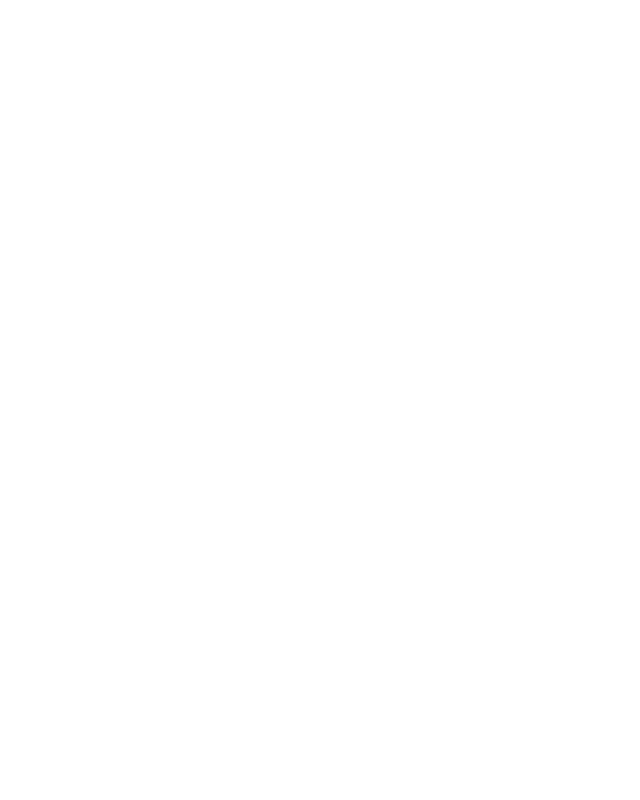
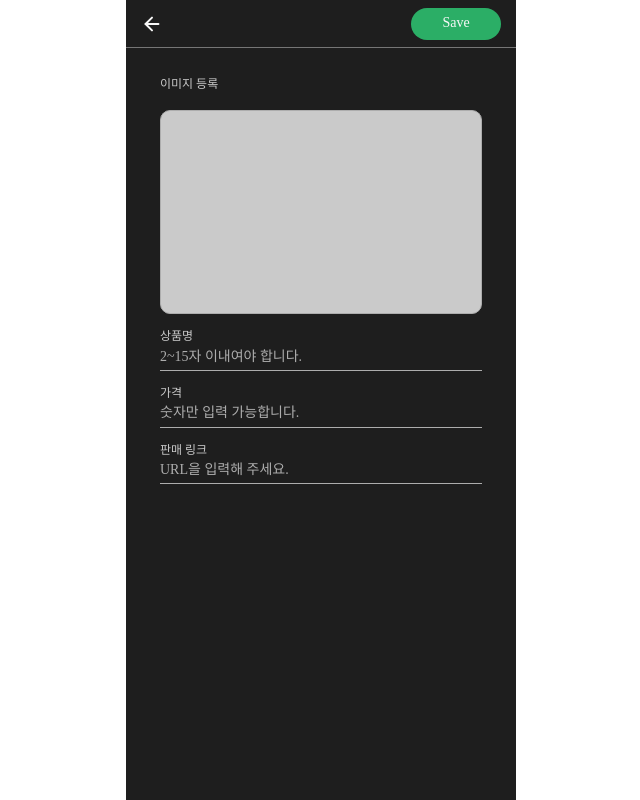
Before and after one commit to FRONTENDSCHOOL5/final-03-code-space, a React (Create React App) app: page /product in a window 1280 px wide. Before the commit this address had no page. Shown: the whole page, without its empty margins (319-959 px from the left). Built offline with nearby package versions, Linux system fonts and the light colour scheme; a web font is replaced by a local one.

Commit message:
✨ Feat : ProductPage Setup

```diff
--- a/src/App.js
+++ b/src/App.js
@@ -5,6 +5,7 @@ import MainHeader from './Components/Common/MainHeader';
 import LoginHeader from './Components/Common/LoginHeader';
 import MainPage from './Pages/MainPage';
 import LandingPage from './Pages/LandingPage';
+import ProductPage from './Pages/ProductPage';
 function App() {
   return (
     <div>
@@ -15,6 +16,7 @@ function App() {
         <Route path="/loginheader" element={<LoginHeader />} />
         <Route path="/mainheader" element={<MainHeader />} />
         <Route path="/landing" element={<LandingPage />} />
+        <Route path="/product" element={<ProductPage />} />
       </Routes>
     </div>
   );
--- a/src/Components/Common/MainHeader.jsx
+++ b/src/Components/Common/MainHeader.jsx
@@ -12,7 +12,14 @@ const MainHeader = ({ type }) => {
             <div>코드허브 피드</div>
             <img src={searchIcon} alt="돋보기"></img>
           </>
-        ) : (
+        ) :
+        type === 'save' ? (
+          <>
+            <img src={backIcon} alt="뒤로가기"></img>
+            <SSaveBtn>Save</SSaveBtn>
+          </>
+        ) :
+        (
           <>
             <img src={backIcon} alt="뒤로가기"></img>
             <SSearch type="text" placeholder="Search" />
@@ -39,6 +46,7 @@ const SLayout = styled.div`
   font-weight: bold;
   align-items: center;
 `;
+
 const SSearch = styled.input`
   display: flex;
   flex: 1;
@@ -49,3 +57,11 @@ const SSearch = styled.input`
   border: none;
   box-sizing: border-box;
 `;
+
+const SSaveBtn = styled(Button)`
+  width: 90px;
+  height: 32px;
+  display: flex;
+  justify-content: center;
+  align-items: center;
+`;
--- /dev/null
+++ b/src/Pages/ProductPage.jsx
@@ -0,0 +1,41 @@
+import React from 'react';
+import styled from 'styled-components';
+import MainHeader from '../Components/Common/MainHeader';
+import Input from '../Components/Common/Input';
+
+const ProductPage = () => {
+  return (
+  <SMain>
+    <MainHeader type="save"/>
+    <SImgTitle>이미지 등록</SImgTitle>
+    <SImgBg></SImgBg>
+    <Input placeholder="2~15자 이내여야 합니다." label="상품명" />
+    <Input placeholder="숫자만 입력 가능합니다." label="가격" />
+    <Input placeholder="URL을 입력해 주세요." label="판매 링크" />
+  </SMain>
+  );
+};
+
+export default ProductPage;
+
+const SMain = styled.div`
+  max-width: 390px;
+  margin: 0 auto;
+  background-color: var(--black);
+  height: 100vh;
+`;
+
+const SImgTitle = styled.p`
+  font-size: 12px;
+  color: var(--lightgray);
+  margin: 30px 0 18px 34px;
+`;
+
+const SImgBg = styled.div`
+  margin: 0 34px;
+  width: 322px;
+  height: 204px;
+  background-color: var(--lightgray);
+  border: 0.5px solid var(--gray);
+  border-radius: 10px;
+`;
```
Also changed, not shown: 1 other file (tests, documents, lock files or other folders).
